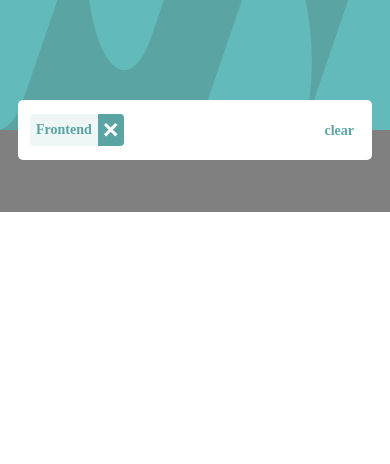
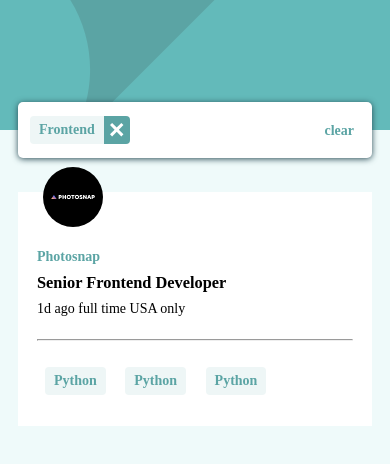
Before and after one commit to GardenWel/AnunciosTrabajo, a plain HTML site: page index.html in a window 390 px wide. Drawn offline with Linux system fonts and the light colour scheme.

Commit message:
ya esta todo los estilos, falta ahora los scripts

```diff
--- a/estilos/stil.css
+++ b/estilos/stil.css
@@ -6,6 +6,9 @@
 .contenedor {
     max-width: 1500px;
     font-size: 14px;
+}
+body {
+    background: hsl(180, 52%, 96%);
 }
 /* header */
 
@@ -17,10 +20,15 @@
     background-repeat: no-repeat;
     background-size: 100% 100%;
 }
+@media screen and (max-width:470px){
+    .header-fondo {
+        background: url('../images/bg-header-mobile.svg');
+        background-color: hsl(180,29%,50%);
+    }
+}
 /* cuerpo */
 .cuerpo {
     max-width: 1200px;
-    background-color: gray;
     margin-left: auto;
     margin-right: auto;
     padding: 18px;
@@ -48,14 +56,36 @@
     font-family: 'Spartan';
     font-weight: 700;
     align-items: center;
+    box-shadow: 0px 1px 6px rgb(40, 75, 85);
 }
 .tag {
-    padding: 8px 6px;
+    padding: 6px 9px;
     background: hsl(180, 31%, 95%);
     display: inline-block;
+    font-weight: 700;
+    font-family: 'Spartan';
+}
+.spartan {
+    font-family: 'Spartan';
+}
+.spartan-bold {
+    font-family: 'Spartan';
+    font-weight: 700;
+}
+.spartan-light {
+    font-family: 'Spartan';
+    font-weight: 400;
 }
 .anuncio .tag {
     border-radius: 4px;
+    margin: 8px;
+    transition: all 0.5s ease-in;
+}
+
+.anuncio .tag:hover{
+    cursor:pointer;
+    background-color: hsl(180, 29%, 50%);
+    color: white;
 }
 .tag-group .tag {
     border-radius: 0;
@@ -86,4 +116,96 @@
     margin-top: 2px;
     margin-bottom: 4px;
 }
+
 /* articulos (anuncios) */
+.anuncio {
+    border-radius: 4px;
+    overflow: hidden;
+}
+.nombre-empresa {
+    transition: color 0.2s cubic-bezier(0,0,1,1);
+}
+.nombre-empresa:hover {
+    color: hsl(180, 29%, 50%);
+    cursor: pointer;
+}
+.anuncio-tags {
+    text-align: right;
+}
+.anuncio-padre-flex {
+    display: flex;
+    flex-direction: row;
+    flex-wrap: nowrap;
+    justify-content: space-between;
+    background: white;
+    align-items: center;
+    padding: 18px 14px;
+    /* si es new sera de color text-tur */
+    /* border-left: 5px solid hsl(180, 29%, 50%); */
+    border: 5px solid white;
+}
+.anuncio-separador {
+    color:hsl(180, 31%, 95%) ;
+    width: 0px;
+}
+@media screen and (max-width:706px){
+    .anuncio-padre-flex {
+        flex-direction: column;
+    }
+    .anuncio-separador {
+        width: 100%;
+        margin: 18px 0px;
+    }
+    .anuncio-cajaImgDatos {
+        width: 100%;
+        justify-content: space-around;
+    }
+    .anuncio-tags {
+        width: 100%;
+        text-align: left;
+    }
+}
+@media screen and (max-width:470px){
+    .anuncio-cajaImgDatos {
+        /* justify-content: stretch; */
+        flex-direction: column !important;
+    }
+    .anuncio-datos>*{
+        margin: 4px 0px;
+    }
+    .anuncio-padre-flex {
+        position: relative;
+    }
+    .anuncio {
+        overflow: visible;
+    }
+    .anuncio-padre-imgEmpresa {
+        margin-bottom: 30px;
+    }
+    .anuncio-imgEmpresa {
+        width: 60px;
+        height:60px !important;
+        position: absolute;
+        top: -30px;
+        left: 20px;
+        z-index: 100;
+    }
+}
+.anuncio-cajaImgDatos {
+    display: flex;
+    flex-direction: row;
+}
+.anuncio-padre-imgEmpresa {
+    padding: 0px 4px;
+    margin-right: 20px;
+}
+.anuncio-imgEmpresa {
+    /* width: 86px; */
+    height: 100%;
+}
+.anuncio-datos {
+    display: flex;
+    flex-direction: column;
+    justify-content: space-around;
+}
+/* 706 es donde debemos romper */
--- a/index.html
+++ b/index.html
@@ -23,8 +23,33 @@
           <div class="text-tur limpiar-tags">clear</div>
         </div>
       </article>
-      <article> <!--4px es el radio para los bordes-->
-
+      <article class="anuncio"> <!--4px es el radio para los bordes-->
+        <div class="anuncio-padre-flex"><!--se trabajara con esto-->
+          <div class="anuncio-cajaImgDatos">
+            <div class="anuncio-padre-imgEmpresa">
+              <img class="anuncio-imgEmpresa" src="images/photosnap.svg" >
+            </div>
+            <div class="anuncio-datos">
+              <div>
+                <h4 class="anuncio-nombre-empresa text-tur spartan-bold">Photosnap</h4>
+              </div>
+              <h3 class="spartan-bold nombre-empresa">
+                Senior Frontend Developer
+              </h3>
+              <div class="spartan-light">
+                <span>1d ago</span>
+                <span>full time</span>
+                <span>USA only</span>
+              </div>
+            </div>
+          </div>
+          <hr class="anuncio-separador">
+          <div class="anuncio-tags">
+            <div class="tag text-tur">Python</div>
+            <div class="tag text-tur">Python</div>
+            <div class="tag text-tur">Python</div>
+          </div>
+        </div>
       </article>
     </section>
   </div>
```
